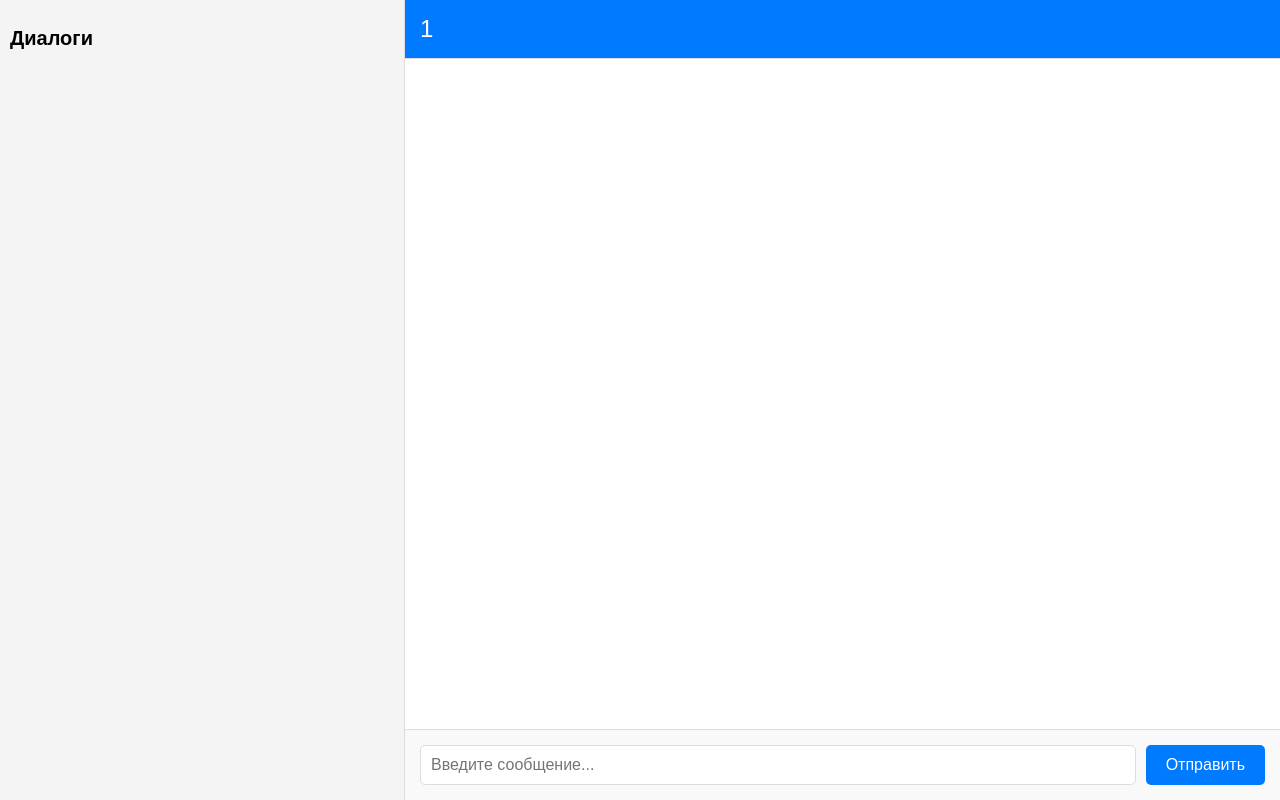
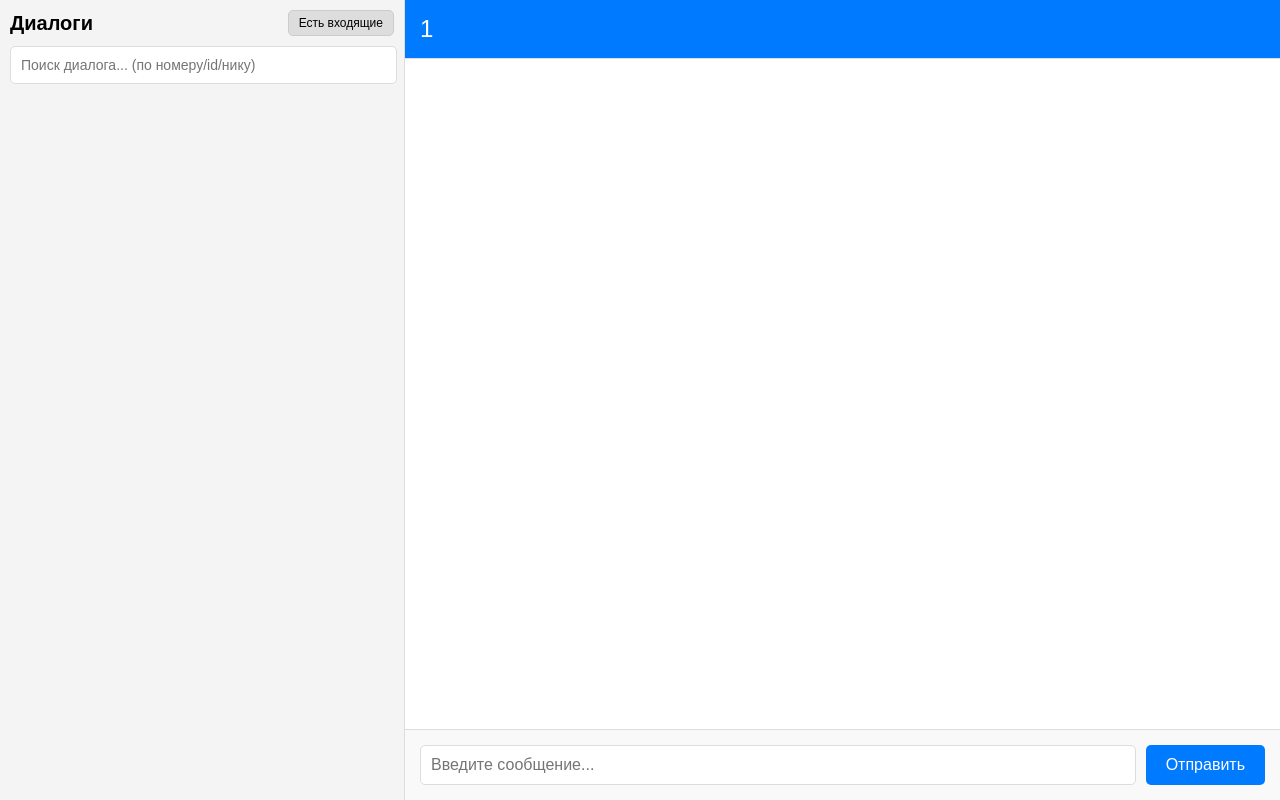
Before and after one commit to dyanashek/Avia-booking, a Django app: page /dialog/1/ in a window 1280 px wide. Run offline with Django 4.2, Linux system fonts and the light colour scheme; data that the repository does not hold is empty; some libraries are stand-ins or nearby versions.

Commit message:
search and filter to massenger

```diff
--- a/avia/core/templates/dialog.html
+++ b/avia/core/templates/dialog.html
@@ -22,9 +22,45 @@
             overflow-y: auto;
         }
 
+        .sidebar-header {
+            display: flex;
+            justify-content: space-between;
+            align-items: center;
+            margin-bottom: 10px;
+        }
+
         .sidebar h2 {
             font-size: 20px;
-            margin-bottom: 10px;
+            margin: 0;
+        }
+
+        .filter-outgoing {
+            padding: 5px 10px;
+            font-size: 12px;
+            background-color: #ddd;
+            border: 1px solid #ccc;
+            border-radius: 5px;
+            cursor: pointer;
+            text-decoration: none;  /* Убирает подчеркивание */
+            color: inherit;
+        }
+
+        .filter-outgoing.active {
+            background-color: #007bff;
+            color: white;
+            border-color: #007bff;
+        }
+
+        .search-box {
+            margin-bottom: 15px;
+        }
+
+        .search-box input {
+            width: 95%;
+            padding: 10px;
+            font-size: 14px;
+            border: 1px solid #ddd;
+            border-radius: 5px;
         }
 
         .dialog-list {
@@ -138,11 +174,21 @@
 </head>
 <body>
     <div class="sidebar">
-        <h2>Диалоги</h2>
+        <div class="sidebar-header">
+            <h2>Диалоги</h2>
+            {% if inbox_filter %}
+                <a href="{% url 'dialogs' %}" id="filter-outgoing" class="filter-outgoing active">Есть входящие</a>
+            {% else %}
+                <a href="{% url 'dialogs' %}?inbox_filter=active" id="filter-outgoing" class="filter-outgoing">Есть входящие</a>
+            {% endif %}
+        </div>
+        <div class="search-box">
+            <input type="text" id="search-dialogs" placeholder="Поиск диалога... (по номеру/id/нику)">
+        </div>
         <ul class="dialog-list">
             {% for dialog in dialogs %}
             <a href="{% url 'dialog' dialog=dialog.user_id %}" style="text-decoration: none; color: inherit;">
-                <li class="dialog-item {% if dialog == curr_dialog %}active{% endif %}">
+                <li class="dialog-item {% if dialog == curr_dialog %}active{% endif %}" data-search="{{ dialog }}">
                     <span>{{ dialog.user_id }}{% if dialog.username %}<br>@{{ dialog.username }}{% endif %}</span>
                     <span class="dialog-date" {% if dialog == curr_dialog %}style="color: black;"{% endif %}>{{ dialog.newest_message }}</span>
                 </li>
@@ -183,3 +229,21 @@
     }
     window.onload = scrollToBottom;
 </script>
+<script>
+    document.getElementById('search-dialogs').addEventListener('input', function() {
+        var filter = this.value.toLowerCase();
+        var dialogs = document.querySelectorAll('.dialog-item');
+        dialogs.forEach(function(dialog) {
+            var text = dialog.getAttribute('data-search').toLowerCase();
+            if (text.includes(filter)) {
+                dialog.style.display = '';
+            } else {
+                dialog.style.display = 'none';
+            }
+        });
+    });
+
+    document.getElementById('filter-outgoing').addEventListener('click', function() {
+        this.classList.toggle('active');
+    });
+</script>
--- a/avia/core/views.py
+++ b/avia/core/views.py
@@ -128,9 +128,12 @@ class DialogView(TemplateView):
     def get_context_data(self, **kwargs):
         context = super().get_context_data(**kwargs)
 
-        users_with_dialogs = TGUser.objects.filter(
-            Q(stupid_messages__isnull=False) | Q(notifications__isnull=False)
-        ).distinct()
+        inbox_filter = self.request.GET.get('inbox_filter')
+        if inbox_filter and inbox_filter == 'active':
+            users_with_dialogs = TGUser.objects.filter(stupid_messages__isnull=False).distinct()
+            context['inbox_filter'] = True
+        else:
+            users_with_dialogs = TGUser.objects.distinct()
 
         users_last_message = []
 
```
